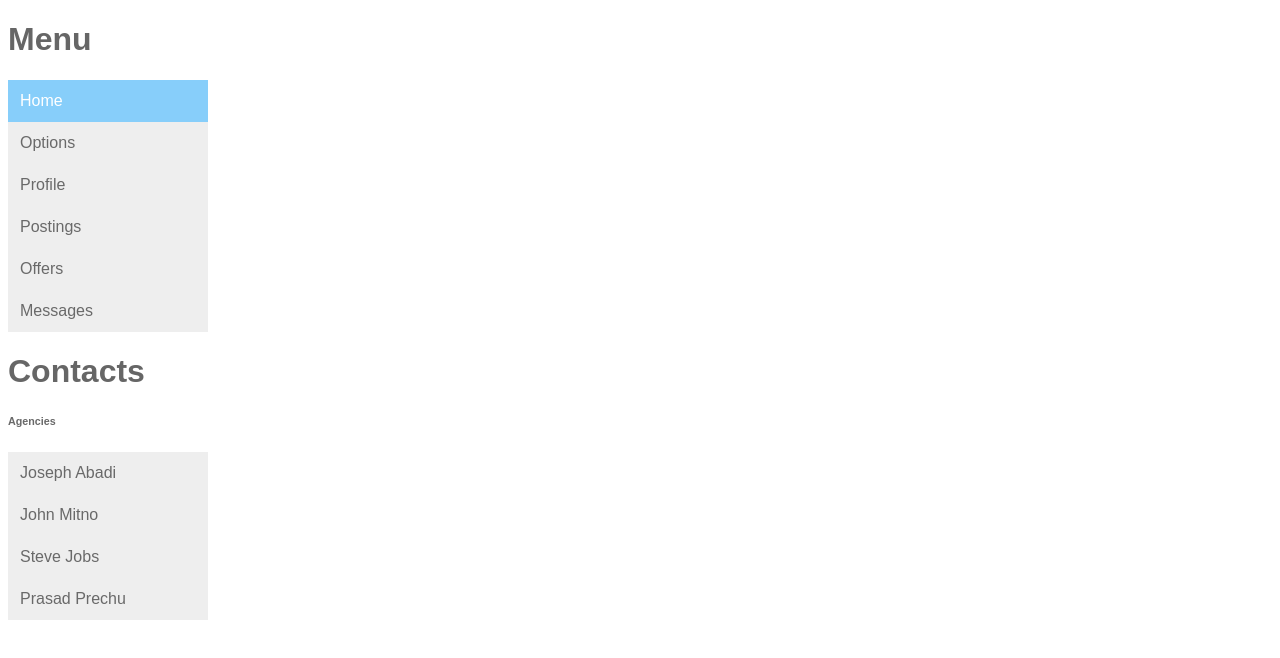
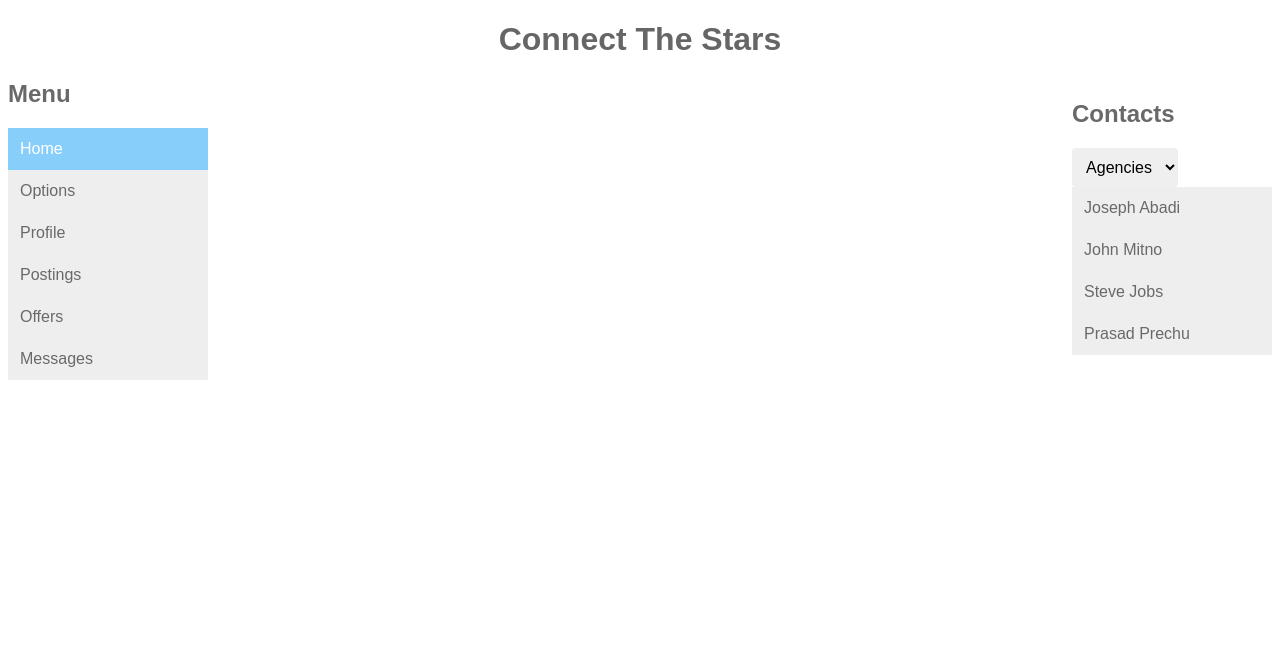
Before and after one commit to mia9704/CTS, a plain HTML site: page CTS/home.html in a window 1280 px wide. Drawn offline with Linux system fonts and the light colour scheme.

Commit message:
Some changes to the home page

```diff
--- a/CTS/default.css
+++ b/CTS/default.css
@@ -2,7 +2,7 @@ button {
     background-color: #87CEFA;
     border: none;
     color: white;
-    padding: 15px 15px;
+    padding: 10px 10px;
     text-align: center;
     text-decoration: none;
     display: inline-block;
--- a/CTS/home.css
+++ b/CTS/home.css
@@ -1,9 +1,15 @@
-.vertical-menu {
+.contacts {
+    width: 200px;
+    border-radius: 4px;
+    float: right;
+}
+
+.menu {
     width: 200px;
     border-radius: 4px;
 }
 
-.vertical-menu a {
+.contacts a, .menu a {
     background-color: #eee;
     color:#696969;
     display: block;
@@ -11,11 +17,28 @@
     text-decoration: none;
 }
 
-.vertical-menu a:hover {
+.contacts a:hover, .menu a:hover {
     background-color: #ccc;
 }
 
-.vertical-menu a.active {
+.contacts a.active, .menu a.active {
     background-color: #87CEFA;
     color: white;
 }
+h1 {
+    text-align:center;
+}
+select {
+    border: none;
+    padding: 10px 10px;
+    text-align: center;
+    text-decoration: none;
+    display: inline-block;
+    font-size: 16px;
+    border-radius: 4px;
+}
+option {
+    padding: 10px 10px;
+    border: none;
+    border-radius: 4px;
+}
--- a/CTS/home.html
+++ b/CTS/home.html
@@ -9,8 +9,20 @@
     <link rel="stylesheet" href="home.css">
 </head>
 <body>
-    <h1>Menu</h1>
-    <div class="vertical-menu">
+    <h1>Connect The Stars</h1>
+    <div class="contacts">
+        <h2>Contacts</h2>
+        <select>
+            <option value="volvo">Agencies</option>
+            <option value="saab">Artists</option>
+        </select>
+        <a href="#">Joseph Abadi</a>
+        <a href="#">John Mitno</a>
+        <a href="#">Steve Jobs</a>
+        <a href="#">Prasad Prechu</a>
+    </div>
+    <div class="menu">
+        <h2>Menu</h2>
         <a href="#" class="active">Home</a>
         <a href="#">Options</a>
         <a href="#">Profile</a>
@@ -18,13 +30,5 @@
         <a href="#">Offers</a>
         <a href="#">Messages</a>
     </div>
-    <h1>Contacts</h1>
-    <h6>Agencies</h6>
-    <div class="vertical-menu">
-        <a href="#">Joseph Abadi</a>
-        <a href="#">John Mitno</a>
-        <a href="#">Steve Jobs</a>
-        <a href="#">Prasad Prechu</a>
-    </div>
 </body>
 </html>
--- a/CTS/signup.css
+++ b/CTS/signup.css
@@ -29,7 +29,7 @@ div {
     border-radius: 5px;
     background-color: #f2f2f2;
     padding: 20px;
-    width: 300px;
+    width: 400px;
 }
 p, h1 {
     text-align:center;
--- a/index.css
+++ b/index.css
@@ -1,3 +1,3 @@
-div center {
+.center {
     margin:auto;
 }
```
